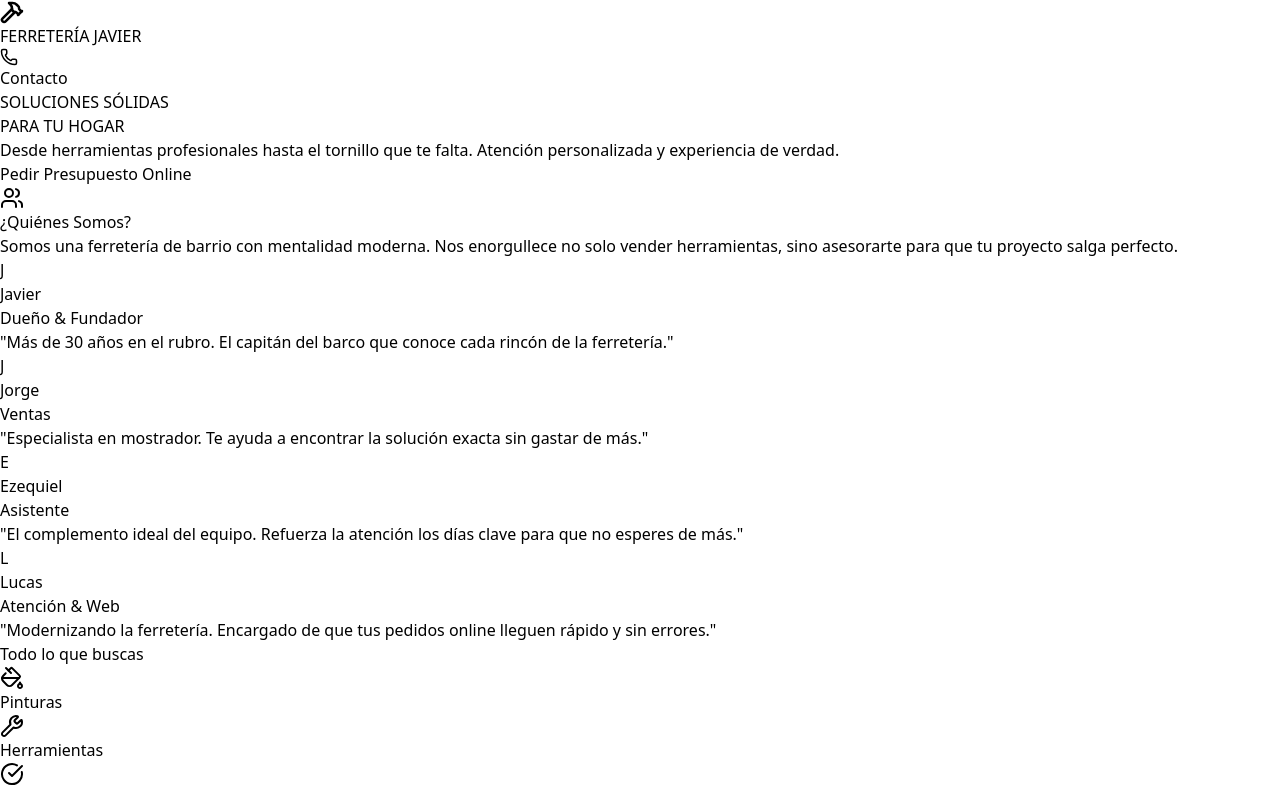
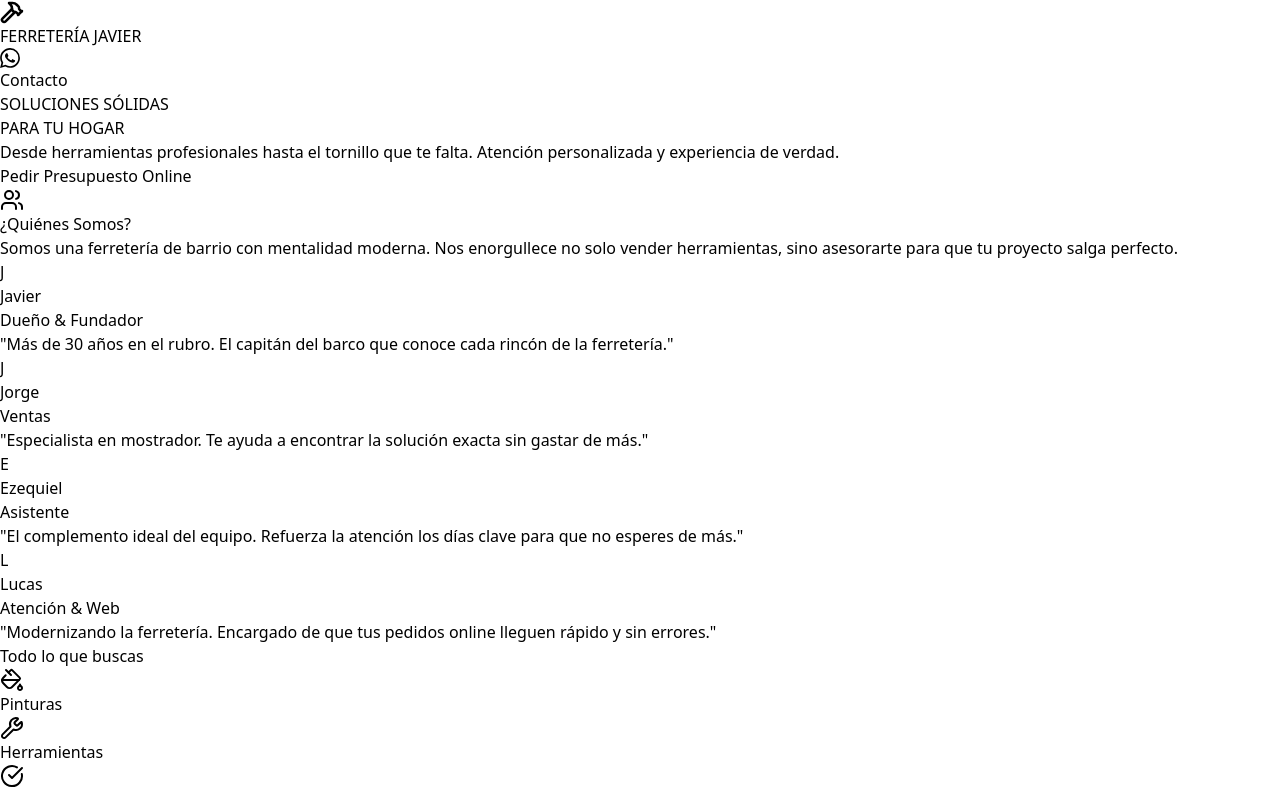
Before and after one commit to perezlucas302-dot/ferreteria-javier, a React (Vite) app: page / in a window 1280 px wide. Shown: the top 790 px of the page. Built offline with nearby package versions, Linux system fonts and the light colour scheme.

Commit message:
cambio de contacto

```diff
--- a/src/App.jsx
+++ b/src/App.jsx
@@ -53,7 +53,7 @@ const App = () => {
     setItems(items.filter(item => item.id !== id));
   };
 
-  // Función para generar el link de WhatsApp
+  // Función para generar el link de WhatsApp (Presupuesto)
   const sendBudgetToWhatsApp = () => {
     // VALIDACIÓN: Si el usuario escribió un producto pero se olvidó de darle al (+), no dejamos enviar.
     if (currentItem) {
@@ -73,6 +73,9 @@ const App = () => {
     window.open(url, '_blank');
   };
 
+  // Link para consultas generales (Header)
+  const whatsappConsultasUrl = `https://api.whatsapp.com/send?phone=${phoneNumber}&text=${encodeURIComponent("Hola Ferretería Javier, tengo una consulta:")}`;
+
   return (
     <div className="min-h-screen bg-zinc-50 font-sans text-zinc-900 selection:bg-yellow-400">
 
@@ -85,11 +88,18 @@ const App = () => {
             </div>
             <h1 className="text-2xl font-bold tracking-tight">FERRETERÍA <span className="text-yellow-500">JAVIER</span></h1>
           </div>
+
+          {/* Botón de WhatsApp Directo */}
           <a
-            href="#contacto"
+            href={whatsappConsultasUrl}
+            target="_blank"
+            rel="noopener noreferrer"
             className="bg-yellow-500 hover:bg-yellow-400 text-zinc-900 font-bold py-2 px-4 rounded transition-colors duration-300 flex items-center gap-2"
           >
-            <Phone size={18} />
+            {/* SVG Inline de WhatsApp para máxima fidelidad visual */}
+            <svg xmlns="http://www.w3.org/2000/svg" width="20" height="20" viewBox="0 0 24 24" fill="currentColor">
+               <path d="M17.472 14.382c-.297-.149-1.758-.867-2.03-.967-.273-.099-.471-.148-.67.15-.197.297-.767.966-.94 1.164-.173.199-.347.223-.644.075-.297-.15-1.255-.463-2.39-1.475-.883-.788-1.48-1.761-1.653-2.059-.173-.297-.018-.458.13-.606.134-.133.298-.347.446-.52.149-.174.198-.298.298-.497.099-.198.05-.371-.025-.52-.075-.149-.669-1.612-.916-2.207-.242-.579-.487-.5-.669-.51-.173-.008-.371-.008-.57-.008-.198 0-.52.074-.792.372-.272.297-1.04 1.016-1.04 2.479 0 1.462 1.065 2.875 1.213 3.074.149.198 2.096 3.2 5.077 4.487.709.306 1.262.489 1.694.625.712.227 1.36.195 1.871.118.571-.085 1.758-.719 2.006-1.413.248-.694.248-1.289.173-1.413-.074-.124-.272-.198-.57-.347m-5.421 7.403h-.004a9.87 9.87 0 01-5.031-1.378l-.361-.214-3.741.982.998-3.648-.235-.374a9.86 9.86 0 01-1.51-5.26c.001-5.45 4.436-9.884 9.888-9.884 2.64 0 5.122 1.03 6.988 2.898a9.825 9.825 0 012.893 6.994c-.003 5.45-4.437 9.884-9.885 9.884m8.413-18.297A11.815 11.815 0 0012.05 0C5.495 0 .16 5.335.157 11.892c0 2.096.547 4.142 1.588 5.945L.057 24l6.305-1.654a11.882 11.882 0 005.683 1.448h.005c6.554 0 11.89-5.335 11.893-11.893a11.821 11.821 0 00-3.48-8.413Z"/>
+            </svg>
             <span className="hidden sm:inline">Contacto</span>
           </a>
         </div>
```
